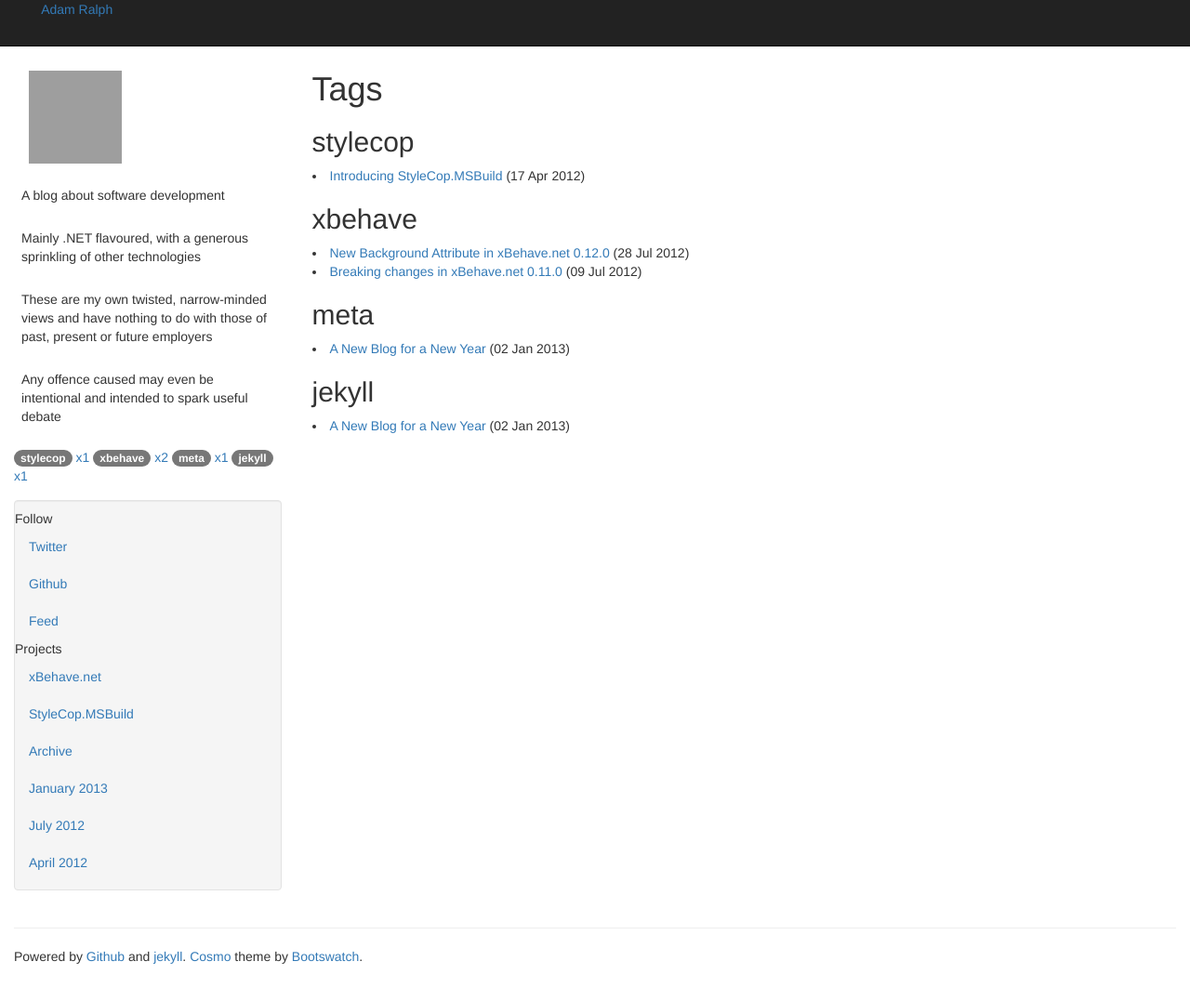
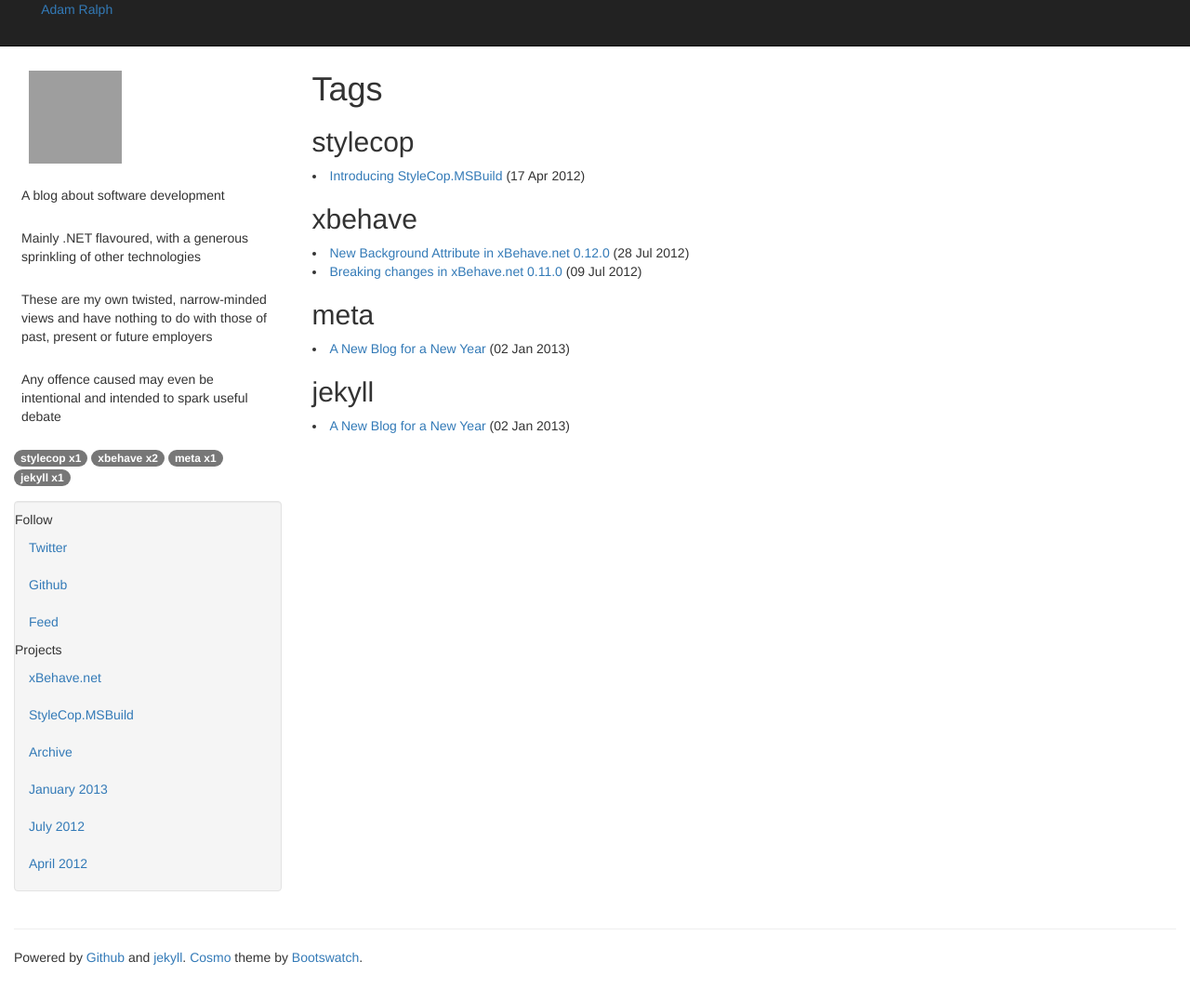
Before and after one commit to adamralph/adamralph.github.com, a Jekyll site: the page built from tags.html, in a window 1280 px wide and 1090 px high. Shown: the top 1077 px of the window at 93% size. Built offline with Jekyll 4.4.1, drawn with Linux system fonts in a browser that asks for light colours; nearby versions of some CDN libraries; library files that are not in the unit come from our copies; Markdown is read by kramdown in place of the engine named in the settings; grey boxes are pictures that could not be loaded.

Commit message:
tag count formatting

```diff
--- a/_layouts/default.html
+++ b/_layouts/default.html
@@ -165,7 +165,7 @@
           </div>
           <div id="tags">
             {% for tag in site.tags %}
-            <a href="/tags#{{ tag[0] }}"><span class="badge">{{ tag[0] }}</span> x{{ tag[1] | size }}</a><span> </span>
+            <a href="/tags#{{ tag[0] }}"><span class="badge">{{ tag[0] }} x{{ tag[1] | size }}</span></a><span> </span>
             {% endfor %}
           </div>
           <div class="well sidebar-nav">
```
